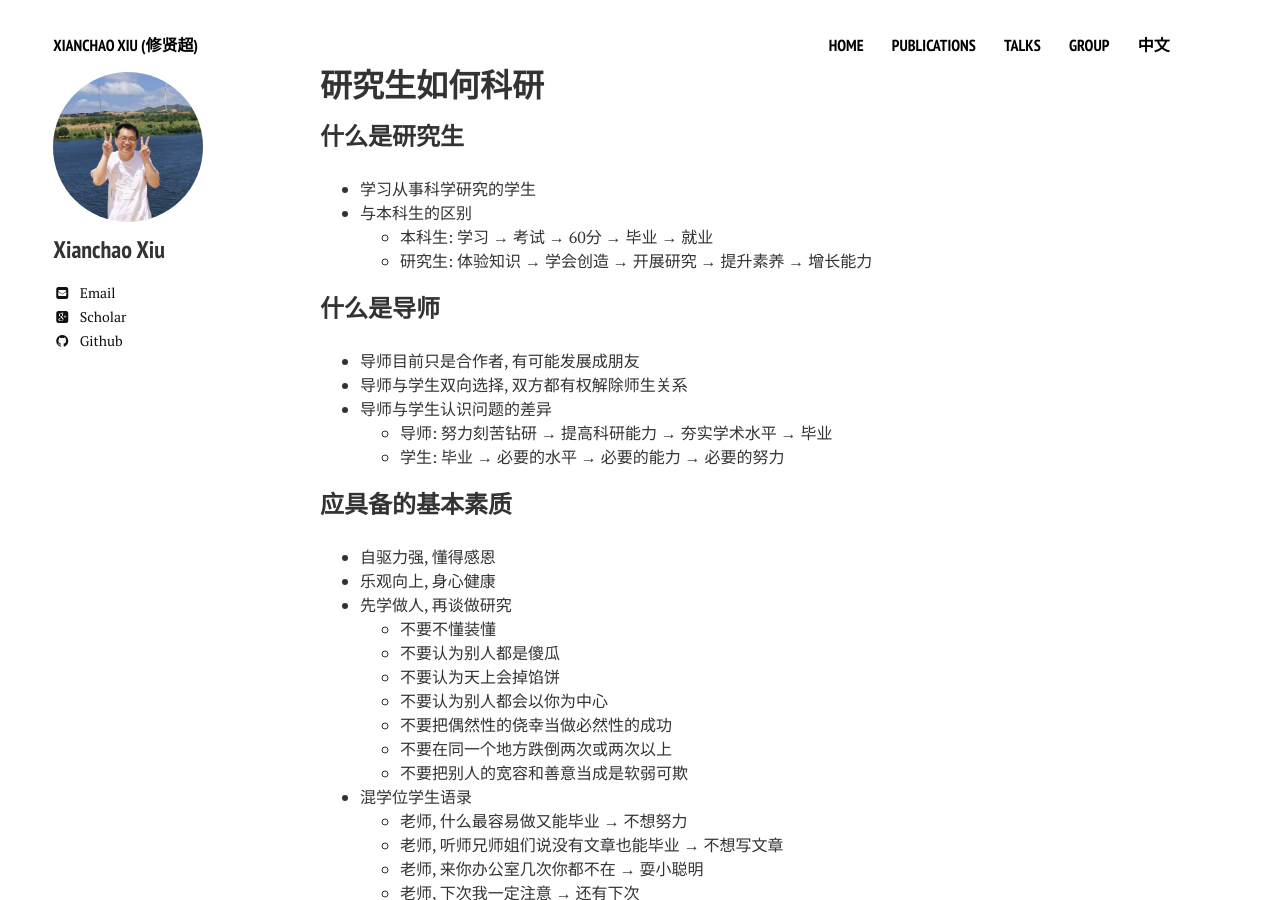
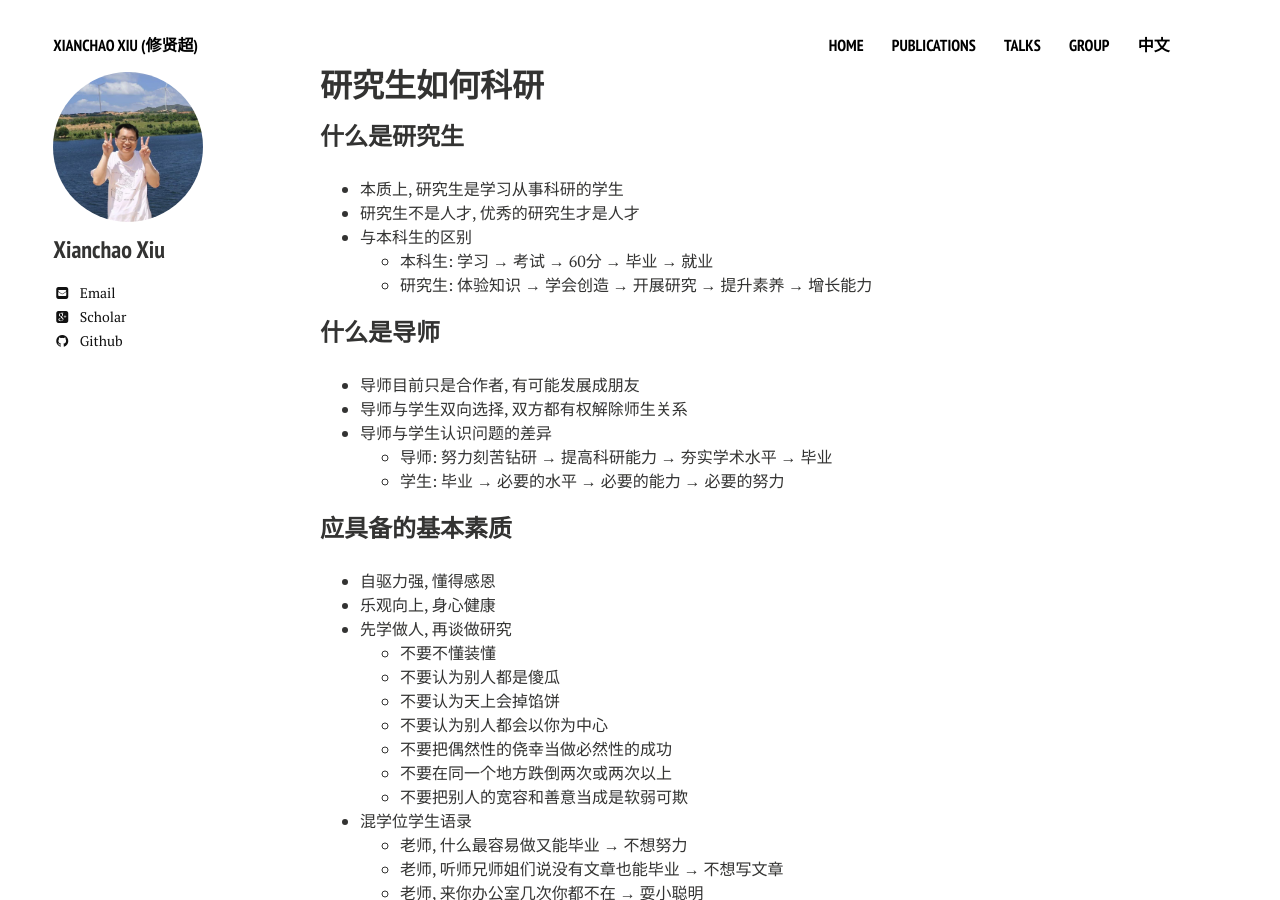
Before and after one commit to xianchaoxiu/xianchaoxiu.github.io, a Jekyll site: the page built from chinese/reading/how/index.md, in a window 1280 px wide and 900 px high. Built offline with Jekyll 4.4.1, drawn with Linux system fonts in a browser that asks for light colours; nearby versions of some CDN libraries.

Commit message:
Update index.md

```diff
--- a/chinese/reading/how/index.md
+++ b/chinese/reading/how/index.md
@@ -6,7 +6,8 @@ share: false
 ---
 
 ### 什么是研究生
-* 学习从事科学研究的学生
+* 本质上, 研究生是学习从事科研的学生
+* 研究生不是人才, 优秀的研究生才是人才
 * 与本科生的区别
   - 本科生: 学习 → 考试 → 60分 → 毕业 → 就业
   - 研究生: 体验知识 → 学会创造 → 开展研究 → 提升素养 → 增长能力
```
